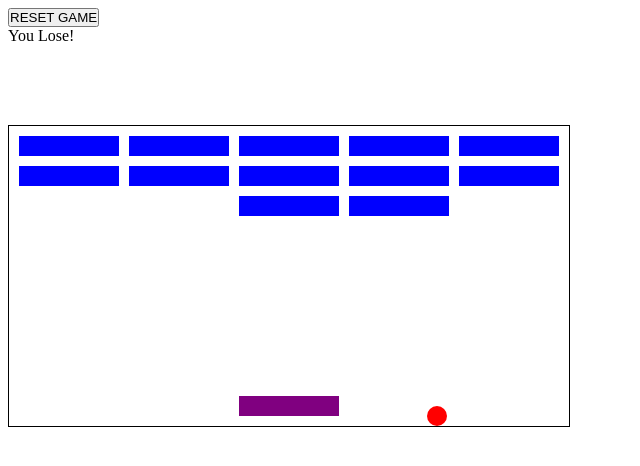
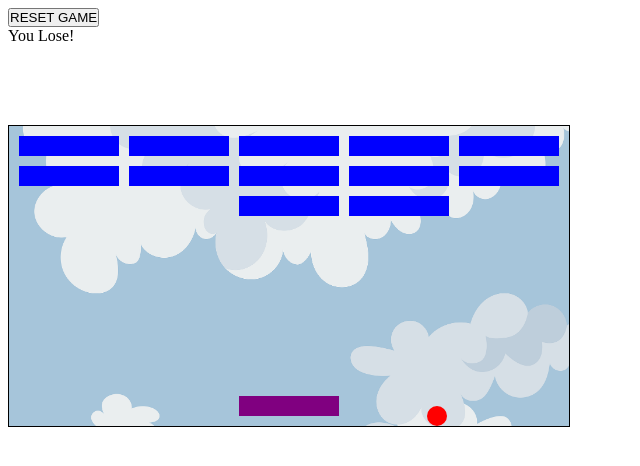
Before and after one commit to Gitmazter/Games-grupp6, a plain HTML site: page index.html in a window 1280 px wide. Both pictures are taken after a click on the button "RESET GAME". Shown: the whole page, without its empty margins (0-640 px from the left). Drawn offline with Linux system fonts and the light colour scheme.

Commit message:
+ bakgrund + reset

```diff
--- a/main.css
+++ b/main.css
@@ -6,6 +6,8 @@
     position: absolute;
     width: 560px;
     height: 300px;
+    background-image: url(./images/background_cropped.png);
+    background-size: cover;
     border: solid black 1px;
     margin-top: 80px;
   }
--- a/script.js
+++ b/script.js
@@ -132,14 +132,24 @@ function moveBall() {
 timerId = setInterval(moveBall, 10);
 
 reset_btn.addEventListener ('click', function () {
+      /* grid.innerHTML= ""
+      xDirection = -2;
+      yDirection = 2;
       currentPosition = userStart;
+      drawUser();
       ballCurrentPosition = ballStart;
+      drawBall();
+      document.addEventListener("keydown", moveUser);
+      timerId = setInterval(moveBall, 10);
       addBlock();
       startUser();
-      startBall();
+      startBall(); */
+      // much easier
+      location.reload();
 });
 
 function checkForCollisions() {
+  console.log("checking for colissions")
   for (let i = 0; i < blocks.length; i++) {
     if (
       ballCurrentPosition[0] > blocks[i].bottomLeft[0] &&
```
Also changed, not shown: images/background_cropped.png (added).
